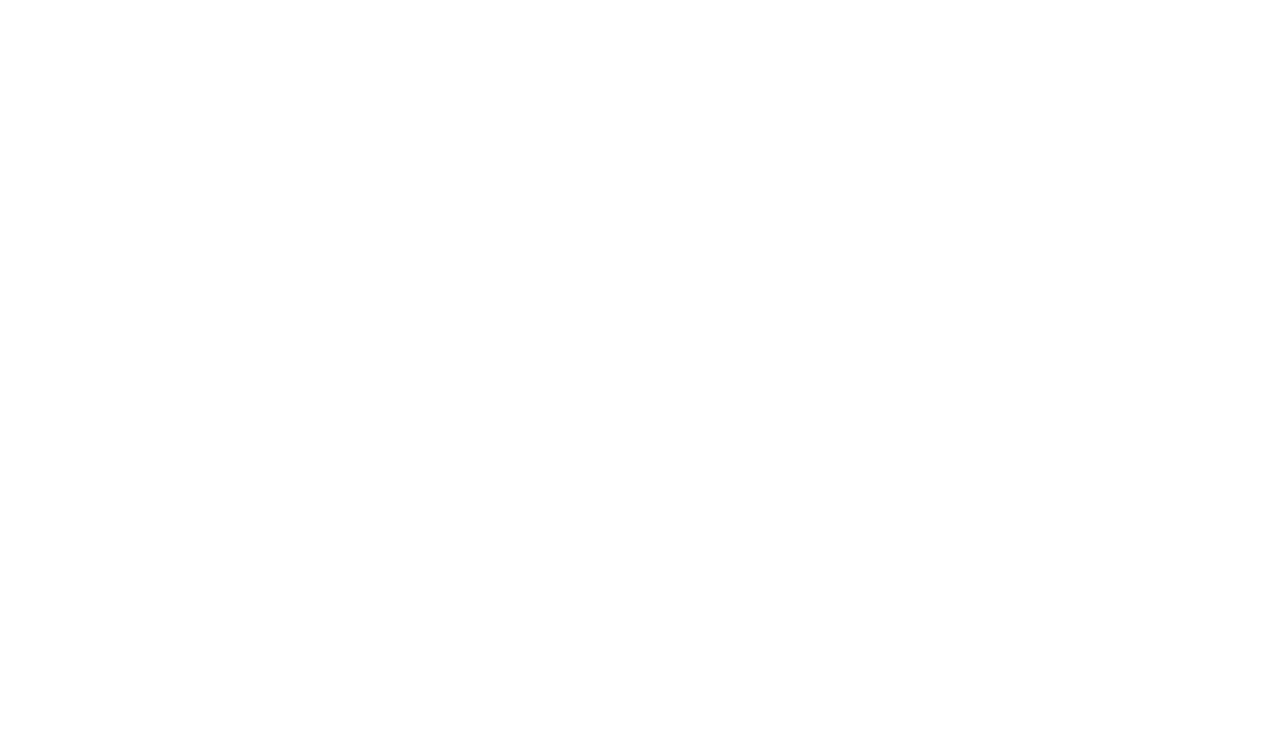
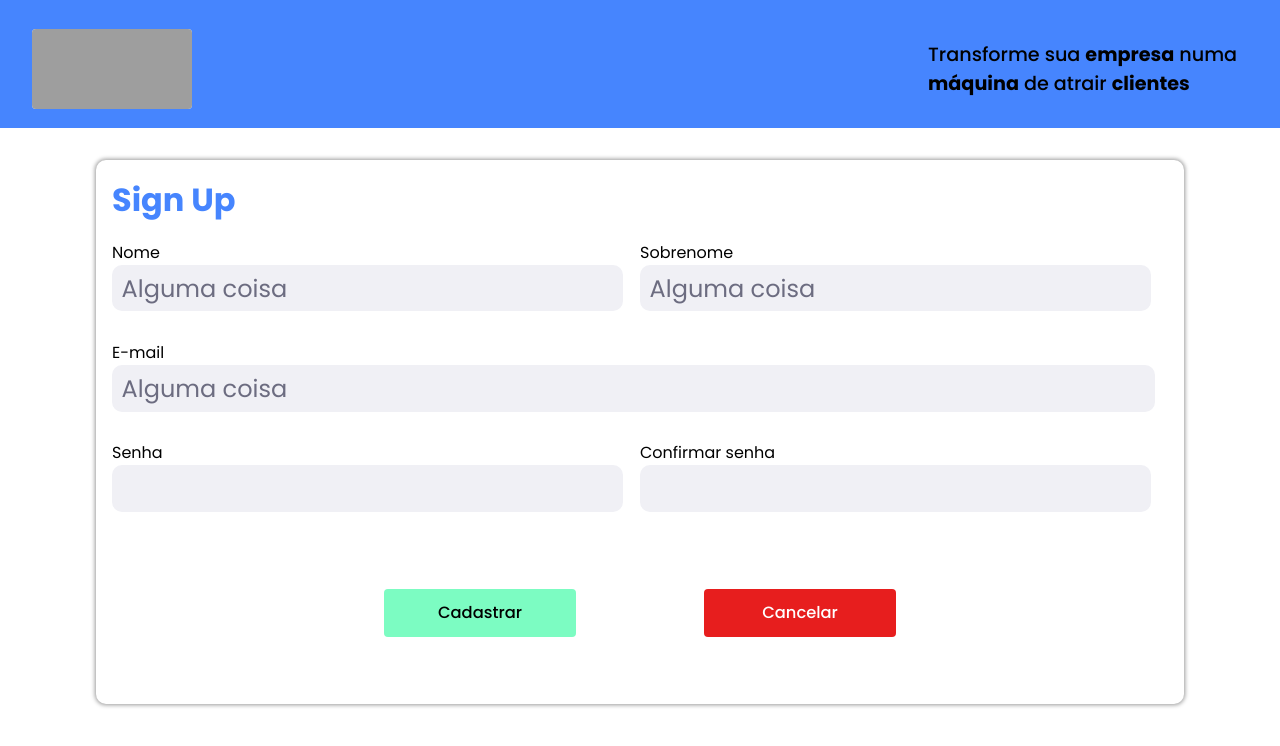
Before and after one commit to Nardogomes/hublocal, a React (Create React App) app in the folder web/: page /signup in a window 1280 px wide. Before the commit this address had no page. Shown: the top 746 px of the page. Built offline with nearby package versions, Linux system fonts and the light colour scheme; grey boxes are pictures that could not be loaded.

Commit message:
Configurando os estilos da tela de Sign Up.

```diff
--- a/web/src/App.tsx
+++ b/web/src/App.tsx
@@ -2,6 +2,7 @@
 import { BrowserRouter as Router, Routes, Route } from "react-router-dom";
 
 import { SignIn } from "./pages/SignIn";
+import { SignUp } from "./pages/SignUp";
 import { Company } from "./pages/Company";
 
 import { GlobalStyle } from "./styles/global";
@@ -12,7 +13,7 @@
     secondary: "#6C63FF",
     background: "#F0F0F5",
     text: "#6C6C80",
-    white: "#FFF"
+    white: "#FFF",
   };
 
   return (
@@ -20,6 +21,7 @@
       <Router>
         <Routes>
           <Route path="/" element={<SignIn />} />
+          <Route path="/signup" element={<SignUp />} />
           <Route path="/empresa" element={<Company />} />
         </Routes>
       </Router>
--- a/web/src/components/Header/style.ts
+++ b/web/src/components/Header/style.ts
@@ -1,15 +1,15 @@
-import styled from 'styled-components';
+import styled from "styled-components";
 
 export const Container = styled.div`
-  width: 100vw;
+  width: 100%;
   height: 8rem;
   background-color: #4685fe;
 `;
 
 export const Content = styled.div`
-  width: 80rem;
+  max-width: 76rem;
   margin: 0 auto;
-  padding: 1.8rem 0 0 0;
+  padding: 1.8rem 1rem 0 1rem;
 
   display: flex;
   justify-content: space-between;
@@ -17,8 +17,8 @@
 
   img {
     width: 10rem;
-    heigth: 5rem;
-    background-color: #F5F5F5;
+    height: 5rem;
+    background-color: #f5f5f5;
     border-radius: 0.25rem;
   }
 
--- a/web/src/components/Input/style.ts
+++ b/web/src/components/Input/style.ts
@@ -1,6 +1,7 @@
-import styled from 'styled-components';
+import styled from "styled-components";
 
 export const Container = styled.div`
+  width: 100%;
   display: flex;
   flex-direction: column;
   padding-bottom: 1.8rem;
--- a/web/src/pages/SignIn/index.tsx
+++ b/web/src/pages/SignIn/index.tsx
@@ -1,16 +1,16 @@
-import { useState } from 'react';
-import { Link } from 'react-router-dom';
-import { Header } from '../../components/Header';
-import { Input } from '../../components/Input';
+import { useState } from "react";
+import { Link } from "react-router-dom";
+import { Header } from "../../components/Header";
+import { Input } from "../../components/Input";
 
-import { Container, Content, LeftContent, RightContent } from './style';
+import { Container, Content, LeftContent, RightContent } from "./style";
 
-import Logo from '../../assets/logo.png';
+import Logo from "../../assets/logo.png";
 
 export function SignIn() {
   const [loginValues, setLoginValues] = useState({
-    email: '',
-    senha: ''
+    email: "",
+    senha: "",
   });
 
   return (
@@ -26,17 +26,17 @@
           <h1>Sign In</h1>
 
           <Input
-            label='E-mail'
-            name='email'
-            type='text'
+            label="E-mail"
+            name="email"
+            type="text"
             value={loginValues.email}
             onChange={setLoginValues}
           />
 
           <Input
-            label='Senha'
-            name='senha'
-            type='password'
+            label="Senha"
+            name="senha"
+            type="password"
             value={loginValues.senha}
             onChange={setLoginValues}
           />
@@ -44,6 +44,13 @@
           <Link to="/empresa">
             <button>Entrar</button>
           </Link>
+
+          <span>ou</span>
+
+          <p>Criar uma conta</p>
+          <Link to="/signup">
+            <button>Sign Up</button>
+          </Link>
         </RightContent>
       </Content>
     </Container>
--- a/web/src/pages/SignIn/style.ts
+++ b/web/src/pages/SignIn/style.ts
@@ -1,4 +1,4 @@
-import styled from 'styled-components';
+import styled from "styled-components";
 
 export const Container = styled.div`
   width: 100vw;
@@ -14,15 +14,27 @@
   width: 72rem;
   height: 32rem;
   margin-top: 2rem;
-  background-color: #FFF;
+  background-color: #fff;
   border-radius: 0.62rem;
   box-shadow: 0px 0px 4px 1px rgb(0, 0, 0, 0.4);
 
   display: grid;
   grid-template-columns: 1fr 1fr;
+
+  h1 {
+    color: #4685fe;
+  }
+  button {
+    width: 8rem;
+    height: 2rem;
+    border: none;
+    background-color: #7cfcc2;
+    font-size: 1.05rem;
+    font-weight: 500;
+  }
 `;
 
-export const LeftContent =styled.div`
+export const LeftContent = styled.div`
   display: flex;
   justify-content: center;
   align-items: center;
@@ -34,8 +46,20 @@
 `;
 
 export const RightContent = styled.div`
+  width: 34rem;
+
   display: flex;
   flex-direction: column;
-  justify-content: center;
+  justify-content: space-evenly;
   align-items: center;
+
+  button {
+    border-radius: 0.25rem;
+    cursor: pointer;
+    transition: filter 0.3s;
+
+    &:hover {
+      filter: brightness(0.9);
+    }
+  }
 `;
--- /dev/null
+++ b/web/src/pages/SignUp/index.tsx
@@ -0,0 +1,69 @@
+import { Link } from "react-router-dom";
+import { Header } from "../../components/Header";
+import { Input } from "../../components/Input";
+
+import { Container, Content, Fields } from "../SignUp/style";
+
+export function SignUp() {
+  return (
+    <Container>
+      <Header />
+
+      <Content>
+        <h1>Sign Up</h1>
+
+        <Fields>
+          <div className="name">
+            <Input
+              label="Nome"
+              name="nome"
+              type="text"
+              value="Alguma coisa"
+              onChange={() => {}}
+            />
+
+            <Input
+              label="Sobrenome"
+              name="sobrenome"
+              type="text"
+              value="Alguma coisa"
+              onChange={() => {}}
+            />
+          </div>
+
+          <Input
+            label="E-mail"
+            name="email"
+            type="email"
+            value="Alguma coisa"
+            onChange={() => {}}
+          />
+
+          <div className="password">
+            <Input
+              label="Senha"
+              name="password"
+              type="password"
+              value=""
+              onChange={() => {}}
+            />
+            <Input
+              label="Confirmar senha"
+              name="confirm-password"
+              type="password"
+              value=""
+              onChange={() => {}}
+            />
+          </div>
+        </Fields>
+
+        <div className="buttons">
+          <button>Cadastrar</button>
+          <Link to="/">
+            <button name="cancel">Cancelar</button>
+          </Link>
+        </div>
+      </Content>
+    </Container>
+  );
+}
--- /dev/null
+++ b/web/src/pages/SignUp/style.ts
@@ -0,0 +1,89 @@
+import styled from "styled-components";
+
+export const Container = styled.div`
+  display: flex;
+  flex-direction: column;
+  align-items: center;
+`;
+
+export const Content = styled.div`
+  width: 66rem;
+  height: 32rem;
+  margin-top: 2rem;
+  padding: 1rem;
+  background-color: #fff;
+  border-radius: 0.62rem;
+  box-shadow: 0px 0px 4px 1px rgb(0, 0, 0, 0.4);
+
+  display: flex;
+  flex-direction: column;
+  align-items: center;
+
+  h1 {
+    align-self: flex-start;
+    margin-bottom: 1rem;
+    color: #4685fe;
+  }
+
+  .buttons {
+    width: 32rem;
+    margin-top: 3rem;
+
+    display: flex;
+    justify-content: space-between;
+
+    button {
+      width: 12rem;
+      height: 3rem;
+      border: none;
+      border-radius: 0.25rem;
+      background-color: #7cfcc2;
+      font-size: 1.02rem;
+      font-weight: 500;
+      cursor: pointer;
+      transition: filter 0.3s;
+
+      &:hover {
+        filter: brightness(0.9);
+      }
+
+      &[name="cancel"] {
+        color: #fff;
+        background-color: #e71e1e;
+      }
+    }
+  }
+`;
+
+export const Fields = styled.div`
+  display: flex;
+  flex-wrap: wrap;
+
+  .name {
+    width: 100%;
+
+    input[name="nome"],
+    input[name="sobrenome"] {
+      width: calc(32rem - 20px);
+    }
+
+    display: flex;
+    justify-content: space-between;
+  }
+
+  input[type="email"] {
+    width: calc(100% - 2rem);
+  }
+
+  .password {
+    width: 100%;
+
+    input[name="password"],
+    input[name="confirm-password"] {
+      width: calc(32rem - 20px);
+    }
+
+    display: flex;
+    justify-content: space-between;
+  }
+`;
```
